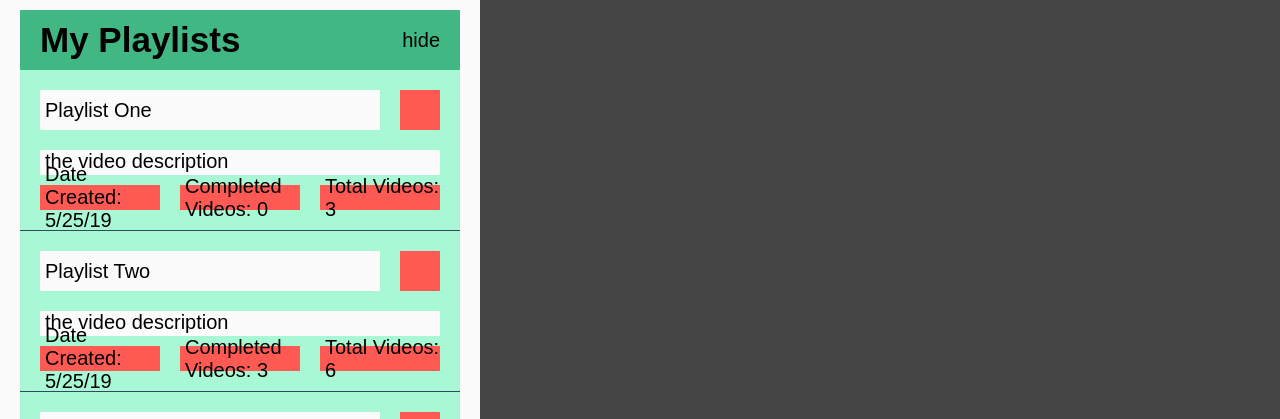
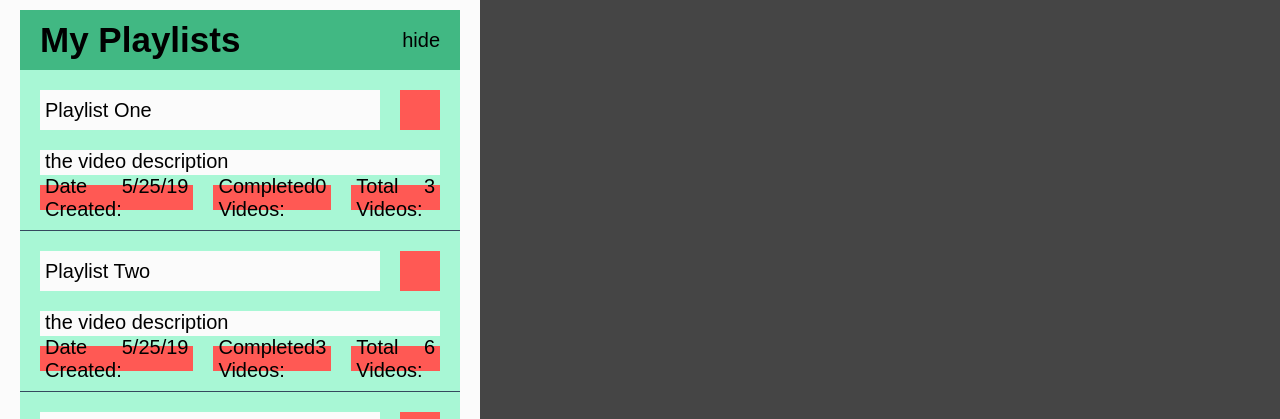
Before and after one commit to rabbitwerks/vuetube-proto, a Vue app: page / in a window 1280 px wide. Shown: the part 378-797 px from the top of the page. Built offline with nearby package versions, Linux system fonts and the light colour scheme; no server answers; a web font is replaced by a local one.

Commit message:
add: pl-list-item cmp, info bar flex, end of playlists

```diff
--- a/src/components/manager-panel/manage-playlists/ManagePlaylists.vue
+++ b/src/components/manager-panel/manage-playlists/ManagePlaylists.vue
@@ -1,7 +1,7 @@
 <template>
   <div
-    :class="panelIsOpen ? 'shell--opened' : 'shell-collasped'"
-    class="manage-playlists--shell flex-1">
+    :class="panelIsOpen ? ['shell--opened', 'flex-1'] : 'shell--collasped'"
+    class="manage-playlists--shell">
 
     <!-- REUSABLE COMPONENT - PANEL HEADER -->
     <div class="panel-header--outer flexbox-space-between align-center">
@@ -28,7 +28,7 @@
 
 
 <script>
-import PlaylistsList from './playlists-list/PlaylistsLists';
+import PlaylistsList from './playlists-list-item/PlaylistsList.vue';
 
 import { mapGetters } from 'vuex';
 
@@ -54,7 +54,7 @@ export default {
   min-height: 3rem;
 }
 .shell--collapsed {
-  min-height: 0rem;
+  height: 0rem;
 }
 .manage-playlists--outer {
   height: calc(100% - 3rem);
--- /dev/null
+++ b/src/components/manager-panel/manage-playlists/playlists-list-item/PlaylistsList.vue
@@ -0,0 +1,48 @@
+<template>
+  <ul class="playlists--wrapper">
+    <Playlist--ListItem
+      v-for="(playlist) in allPlaylists_GET"
+      :key="playlist._id"
+      :playlist="playlist"
+      @click="loadPlaylist(playlist._id)"
+    />
+
+    <!-- ############### END OF PLAYLISTS ############### -->
+
+
+  </ul>
+</template>
+
+<script>
+import Playlist_ListItem from './pl-list-item/Playlist_ListItem.vue';
+import { mapGetters, mapActions } from 'vuex';
+
+export default {
+  components: {
+    'Playlist--ListItem': Playlist_ListItem
+  },
+  computed: {
+    ...mapGetters([
+      'allPlaylists_GET',
+    ]),
+  },
+}
+</script>
+
+<style scoped>
+
+.playlists--wrapper {
+  list-style: none;
+}
+
+
+.end-of-playlists--outer {
+  height: 6rem;
+}
+
+.end-of-playlists--inner {
+  color: var(--text-light);
+  padding: .25rem 2rem;
+  border-bottom: 2px solid var(--secondary);
+}
+</style>
--- /dev/null
+++ b/src/components/manager-panel/manage-playlists/playlists-list-item/pl-list-item/Playlist_ListItem.vue
@@ -0,0 +1,48 @@
+<template>
+  <li
+    @click="loadPlaylist(playlist._id)"
+    class="playlists--item--outer flexbox flexdir-col">
+
+    <!-- ############### TITLE BAR ############### -->
+    <TitleBar
+      :_id="playlist._id"
+      :title="playlist.title"
+      :isFavoritePlaylist="playlist.isFavoritePlaylist"
+    />
+
+    <!-- ############### INFO BAR ############### -->
+    <InfoBar
+      :description="playlist.description"
+      :playlistDetails="playlist.playlistDetails"
+    />
+  </li>
+</template>
+
+<script>
+import TitleBar from './title-bar/TitleBar';
+import InfoBar from './info-bar/InfoBar';
+
+export default {
+  components: {
+    TitleBar,
+    InfoBar,
+  },
+  props: ['playlist'],
+  methods: {
+    loadPlaylist(id) {
+      console.log('playlist: ', id)
+    }
+  }
+}
+</script>
+
+<style scoped>
+.playlists--item--outer {
+  padding: 0 1rem;
+  border-bottom: 1px solid var(--dark);
+  background-color: var(--secondary);
+}
+.playlists--item--outer:hover {
+  background-color: var(--secondary--hover);
+}
+</style>
--- /dev/null
+++ b/src/components/manager-panel/manage-playlists/playlists-list-item/pl-list-item/info-bar/DetailBox.vue
@@ -0,0 +1,20 @@
+<template>
+  <div class="detail--box accent flex-1 flexbox flex-align-center">
+    <span class="detail--text flexbox-space-between">
+      <span class="label">{{ label }}:</span>
+      <span class="data">{{ data }}</span>
+    </span>
+  </div>
+</template>
+
+<script>
+export default {
+  props: ['label', 'data']
+}
+</script>
+
+<style scoped>
+.detail--box {
+  padding: 0 .25rem;
+}
+</style>
--- /dev/null
+++ b/src/components/manager-panel/manage-playlists/playlists-list-item/pl-list-item/info-bar/InfoBar.vue
@@ -0,0 +1,48 @@
+<template>
+  <div class="pl-item info-bar--outer">
+    <div class="playlist-description">
+      {{ description }}
+    </div>
+    <div class="playlist-details--outer flexbox-space-between flexgap-2">
+
+      <DetailBox
+        label="Date Created"
+        :data="playlistDetails.dateCreated"
+      />
+      <DetailBox
+        label="Completed Videos"
+        :data="playlistDetails.completedVideos"
+      />
+      <DetailBox
+        label="Total Videos"
+        :data="playlistDetails.totalVideos"
+      />
+    </div>
+  </div>
+</template>
+
+<script>
+import DetailBox from './DetailBox.vue';
+
+export default {
+  components: {
+    DetailBox
+  },
+  props: ['description', 'playlistDetails']
+}
+</script>
+
+<style scoped>
+.playlist-description {
+  height: 1.25rem;
+  margin-bottom: .5rem;
+  padding-left: .25rem;
+  background-color: var(--shell);
+}
+
+.playlist-details--outer {
+  height: 1.25rem;
+  margin-bottom: 1rem;
+}
+
+</style>
--- a/src/components/manager-panel/manage-playlists/playlists-list/PlaylistsLists.vue
+++ /dev/null
@@ -1,117 +0,0 @@
-<template>
-  <ul class="playlists--wrapper">
-    <li
-      v-for="(playlist) in allPlaylists_GET"
-      :key="playlist._id"
-      @click="loadPlaylist(playlist._id)"
-      class="playlists--item--outer flexbox flexdir-col">
-
-      <!-- ############### TITLE BAR ############### -->
-      <TitleBar
-        :_id="playlist._id"
-        :title="playlist.title"
-        :isFavoritePlaylist="playlist.isFavoritePlaylist"
-      />
-
-      <!-- ############### INFO BAR ############### -->
-      <div class="pl-item info-bar--outer">
-        <div class="playlist-description">
-          {{ playlist.description }}
-        </div>
-        <div class="playlist-details--outer flexbox-space-between flexgap-2">
-          <!-- THIS WILL BE A V-FOR LOOP -->
-          <div class="detail--box accent flex-1 flexbox flex-align-center">
-            <span class="detail--text">
-              Date Created: {{ playlist.playlistDetails.dateCreated }}
-            </span>
-          </div>
-          <div class="detail--box accent flex-1 flexbox flex-align-center">
-            <span class="detail--text">
-              Completed Videos: {{ playlist.playlistDetails.completedVideos }}
-            </span>
-          </div>
-          <div class="detail--box accent flex-1 flexbox flex-align-center">
-            <span class="detail--text">
-              Total Videos: {{ playlist.playlistDetails.totalVideos }}
-            </span>
-          </div>
-        </div>
-      </div>
-    </li>
-
-    <!-- ############### END OF PLAYLISTS ############### -->
-    <div class="pl-item end-of-playlists--outer flexbox-space-center flexdir-col">
-      <span class="end-of-playlists--inner">
-        End of Playlists
-      </span>
-    </div>
-
-  </ul>
-</template>
-
-<script>
-import TitleBar from './title-bar/TitleBar';
-
-import { mapGetters, mapActions } from 'vuex';
-
-export default {
-  components: {
-    TitleBar,
-  },
-  computed: {
-    ...mapGetters([
-      'allPlaylists_GET',
-    ]),
-  },
-  methods: {
-    ...mapActions([
-      'toggleAsFavoritePlaylist_ACTION'
-    ]),
-    loadPlaylist(id) {
-      console.log('playlist: ', id)
-    }
-  }
-}
-</script>
-
-<style scoped>
-
-.playlists--wrapper {
-  list-style: none;
-}
-
-.playlists--item--outer {
-  padding: 0 1rem;
-  border-bottom: 1px solid var(--dark);
-  background-color: var(--secondary);
-}
-.playlists--item--outer:hover {
-  background-color: var(--secondary--hover);
-}
-
-
-.playlist-description {
-  height: 1.25rem;
-  margin-bottom: .5rem;
-  padding-left: .25rem;
-  background-color: var(--shell);
-}
-
-.playlist-details--outer {
-  height: 1.25rem;
-  margin-bottom: 1rem;
-}
-.detail--box {
-  padding-left: .25rem;
-}
-
-.end-of-playlists--outer {
-  height: 6rem;
-}
-
-.end-of-playlists--inner {
-  color: var(--text-light);
-  padding: .25rem 2rem;
-  border-bottom: 2px solid var(--secondary);
-}
-</style>
```
Also changed, not shown: src/components/manager-panel/manage-playlists/playlists-list-item/pl-list-item/title-bar/TitleBar.vue (renamed from src/components/manager-panel/manage-playlists/playlists-list/title-bar/TitleBar.vue).
